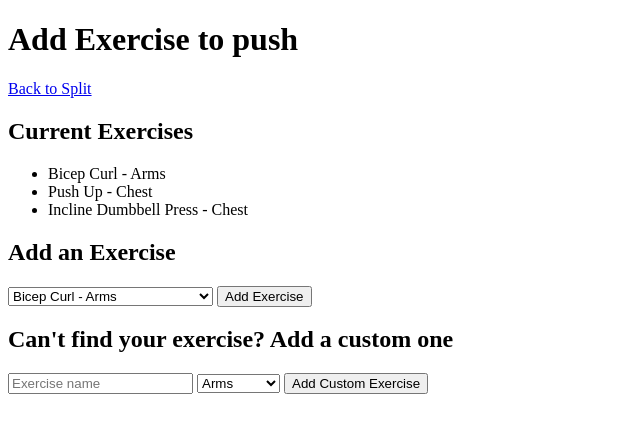
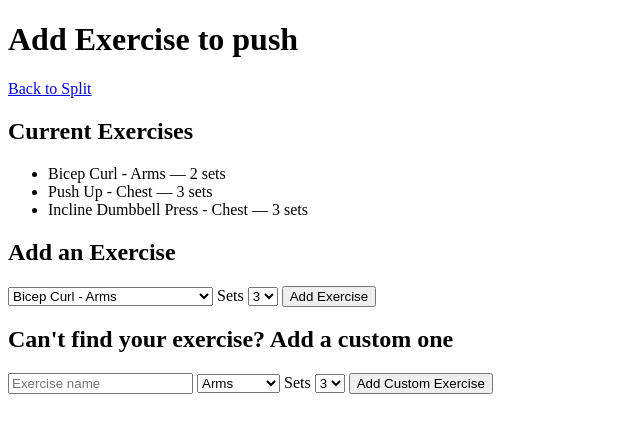
Before and after one commit to damienlhp/liftlog, a Flask app: page /split/1/add-day-exercise/1 in a window 1280 px wide. Shown: the top 433 px of the page, without its empty margins (0-640 px from the left). Run offline with Flask 3, Linux system fonts and the light colour scheme; data comes from the database, SQL or seed files in the repository; both versions use the stored data as it was after the commit.

```diff
--- a/app.py
+++ b/app.py
@@ -50,7 +50,7 @@ def create_split():
 
 @app.route("/create-split", methods=["POST"])
 def save_split():
-    split_name = request.form["split_name"]
+    split_name = request.form["split_name"].title()
     conn = get_db()
     cursor = conn.cursor()
     cursor.execute(
@@ -76,7 +76,9 @@ def view_split(split_id):
     days_with_exercises = []
     for day in days:
         cursor.execute("""
-            SELECT exercises.* FROM exercises
+            SELECT exercises.*, split_exercises.sets_count,
+                   split_exercises.id as split_exercise_id
+            FROM exercises
             JOIN split_exercises ON exercises.id = split_exercises.exercise_id
             WHERE split_exercises.split_day_id = ?
         """, (day["id"],))
@@ -92,7 +94,7 @@ def view_split(split_id):
 
 @app.route("/split/<int:split_id>/add-day", methods=["POST"])
 def add_day(split_id):
-    day_name = request.form["day_name"]
+    day_name = request.form["day_name"].title()
     conn = get_db()
     cursor = conn.cursor()
     cursor.execute(
@@ -115,7 +117,7 @@ def add_day_exercise_page(split_id, day_id):
     cursor.execute("SELECT * FROM split_days WHERE id = ?", (day_id,))
     day = cursor.fetchone()
     cursor.execute("""
-        SELECT exercises.* FROM exercises
+        SELECT exercises.*, split_exercises.sets_count FROM exercises
         JOIN split_exercises ON exercises.id = split_exercises.exercise_id
         WHERE split_exercises.split_day_id = ?
     """, (day_id,))
@@ -133,11 +135,12 @@ def add_day_exercise_page(split_id, day_id):
 @app.route("/split/<int:split_id>/add-day-exercise/<int:day_id>", methods=["POST"])
 def save_day_exercise(split_id, day_id):
     exercise_id = request.form["exercise_id"]
+    sets_count = request.form["sets_count"]
     conn = get_db()
     cursor = conn.cursor()
     cursor.execute(
-        "INSERT INTO split_exercises (split_day_id, exercise_id) VALUES (?, ?)",
-        (day_id, exercise_id)
+        "INSERT INTO split_exercises (split_day_id, exercise_id, sets_count) VALUES (?, ?, ?)",
+        (day_id, exercise_id, sets_count)
     )
     conn.commit()
     conn.close()
@@ -199,13 +202,35 @@ def log_day(split_id, day_id):
     cursor.execute("SELECT * FROM split_days WHERE id = ?", (day_id,))
     day = cursor.fetchone()
     cursor.execute("""
-        SELECT exercises.* FROM exercises
+        SELECT exercises.*, split_exercises.sets_count FROM exercises
         JOIN split_exercises ON exercises.id = split_exercises.exercise_id
         WHERE split_exercises.split_day_id = ?
     """, (day_id,))
     exercises = cursor.fetchall()
+    previous_data = {}
+    for exercise in exercises:
+        cursor.execute("""
+            SELECT workout_logs.id, workout_logs.date
+            FROM workout_logs
+            WHERE workout_logs.exercise_id = ?
+            ORDER BY workout_logs.date DESC
+            LIMIT 1
+        """, (exercise["id"],))
+        last_log = cursor.fetchone()
+        if last_log:
+            cursor.execute("""
+                SELECT set_number, weight, reps
+                FROM sets
+                WHERE log_id = ?
+                ORDER BY set_number
+            """, (last_log["id"],))
+            previous_data[exercise["id"]] = {
+                "date": last_log["date"],
+                "sets": cursor.fetchall()
+            }
     conn.close()
-    return render_template("log_day.html", split=split, day=day, exercises=exercises)
+    return render_template("log_day.html", split=split, day=day,
+                           exercises=exercises, previous_data=previous_data)
 
 @app.route("/log/<int:split_id>/<int:day_id>", methods=["POST"])
 def save_day_workout(split_id, day_id):
@@ -242,6 +267,7 @@ def save_day_workout(split_id, day_id):
 def add_custom_exercise(split_id, day_id):
     name = request.form["name"].title()
     muscle_group = request.form["muscle_group"]
+    sets_count = request.form["sets_count"]
     conn = get_db()
     cursor = conn.cursor()
     cursor.execute(
@@ -250,8 +276,8 @@ def add_custom_exercise(split_id, day_id):
     )
     exercise_id = cursor.lastrowid
     cursor.execute(
-        "INSERT INTO split_exercises (split_day_id, exercise_id) VALUES (?, ?)",
-        (day_id, exercise_id)
+        "INSERT INTO split_exercises (split_day_id, exercise_id, sets_count) VALUES (?, ?, ?)",
+        (day_id, exercise_id, sets_count)
     )
     conn.commit()
     conn.close()
@@ -285,5 +311,17 @@ def progress():
     conn.close()
     return render_template("progress.html", charts=charts)
 
+@app.route("/split/<int:split_id>/remove-exercise/<int:day_id>/<int:split_exercise_id>", methods=["POST"])
+def remove_exercise(split_id, day_id, split_exercise_id):
+    conn = get_db()
+    cursor = conn.cursor()
+    cursor.execute(
+        "DELETE FROM split_exercises WHERE id = ?",
+        (split_exercise_id,)
+    )
+    conn.commit()
+    conn.close()
+    return redirect(url_for("view_split", split_id=split_id))
+
 if __name__ == "__main__":
     app.run(debug=True)
--- a/database.py
+++ b/database.py
@@ -32,6 +32,7 @@ def init_db():
             id INTEGER PRIMARY KEY AUTOINCREMENT,
             split_day_id INTEGER NOT NULL,
             exercise_id INTEGER NOT NULL,
+            sets_count INTEGER NOT NULL DEFAULT 3,
             FOREIGN KEY (split_day_id) REFERENCES split_days(id),
             FOREIGN KEY (exercise_id) REFERENCES exercises(id)
         );
--- a/templates/add_day_exercise.html
+++ b/templates/add_day_exercise.html
@@ -13,7 +13,7 @@
     {% if current_exercises %}
         <ul>
             {% for exercise in current_exercises %}
-                <li>{{ exercise.name }} - {{ exercise.muscle_group }}</li>
+                <li>{{ exercise.name }} - {{ exercise.muscle_group }} — {{ exercise.sets_count }} sets</li>
             {% endfor %}
         </ul>
     {% else %}
@@ -26,6 +26,15 @@
             {% for exercise in all_exercises %}
                 <option value="{{ exercise.id }}">{{ exercise.name }} - {{ exercise.muscle_group }}</option>
             {% endfor %}
+        </select>
+        <label>Sets</label>
+        <select name="sets_count">
+            <option value="1">1</option>
+            <option value="2">2</option>
+            <option value="3" selected>3</option>
+            <option value="4">4</option>
+            <option value="5">5</option>
+            <option value="6">6</option>
         </select>
         <button type="submit">Add Exercise</button>
     </form>
@@ -41,6 +50,15 @@
             <option value="Legs">Legs</option>
             <option value="Shoulders">Shoulders</option>
         </select>
+        <label>Sets</label>
+        <select name="sets_count">
+            <option value="1">1</option>
+            <option value="2">2</option>
+            <option value="3" selected>3</option>
+            <option value="4">4</option>
+            <option value="5">5</option>
+            <option value="6">6</option>
+        </select>
         <button type="submit">Add Custom Exercise</button>
     </form>
 </body>
```
Also changed, not shown: templates/log_day.html (+27 -8 lines), templates/view_split.html (+6 -1 lines), liftlog.db.
